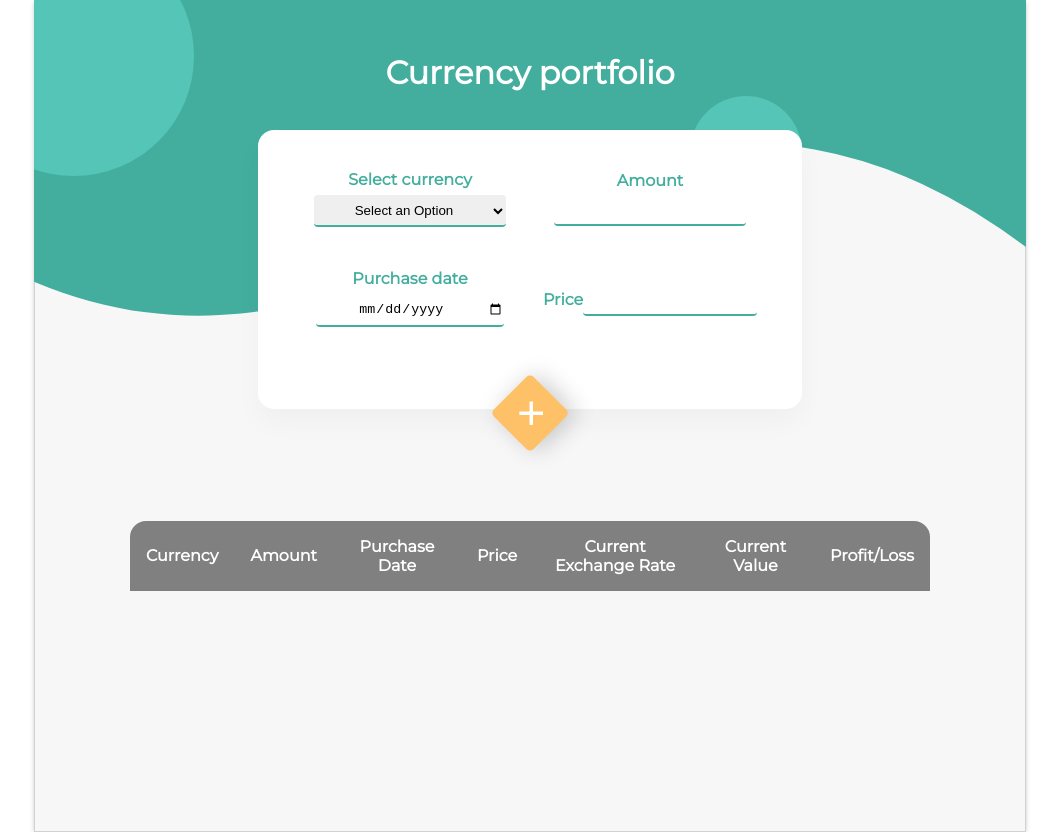
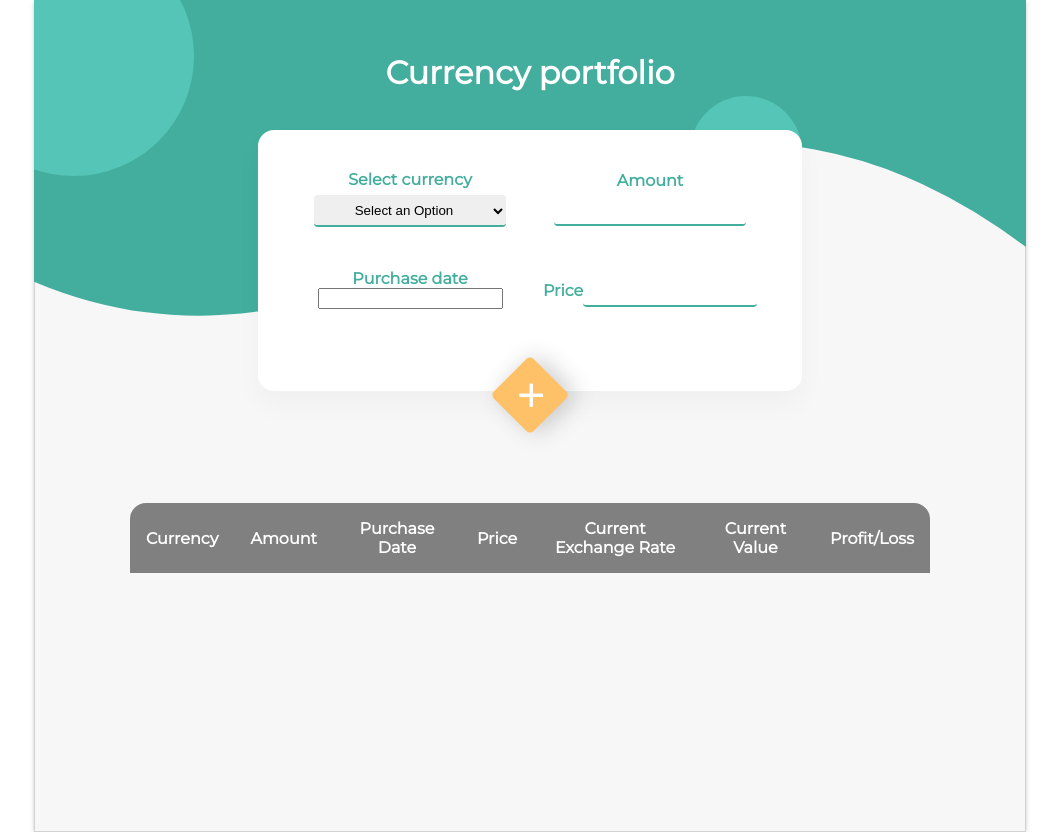
Before and after one commit to AgnieszkaSzostak/Currency-Portfolio-App, a React (Create React App) app: page / in a window 1280 px wide. Shown: the whole page, without its empty margins (110-1169 px from the left). Built offline with nearby package versions, Linux system fonts and the light colour scheme.

Commit message:
Add DatePicker

```diff
--- a/package.json
+++ b/package.json
@@ -13,6 +13,7 @@
     "path-browserify": "^1.0.1",
     "react": "^18.2.0",
     "react-chartjs-2": "^5.2.0",
+    "react-datepicker": "^4.11.0",
     "react-dom": "^18.2.0",
     "react-redux": "^8.0.5",
     "react-scripts": "5.0.1",
--- a/src/components/Form/Field.js
+++ b/src/components/Form/Field.js
@@ -1,15 +1,36 @@
-import React from "react";
+import React, { useState, useEffect} from "react";
+import DatePicker from "react-datepicker";
+import "react-datepicker/dist/react-datepicker.css";
 
 const Field = (props) => {
     const {label, tag, type, name, onChange, value, min, error} = props;
+
+    const [date, setDate] = useState(new Date());
+
+    const handleDateChange = (event) => {
+        setDate(event);
+    };
+    useEffect(() => {
+        if(date.getDate() !== new Date().getDate()){
+            const event = {
+              target: {
+                name: "purchaseDate",
+                value: date.toISOString().substr(0, 10)
+              }
+            };
+          onChange(event)
+        }
+      },[date])
+
+
     return(
         <div className="form__container">
             <label className="form__label" htmlFor={name}>{label}
             {tag === 'select'
-            ? <select className="form__select" id={name} name={name} value={value} onChange={onChange}>
-                        {props.children}
-                    </select>
-            : <input className="form__input" id={name} name={name} type={type} value={value} min={min} onChange={onChange}></input>
+            ? <select className="form__select" id={name} name={name} value={value} onChange={onChange}>{props.children}</select>
+            : type === 'date'
+                ? <DatePicker name={name} onChange={handleDateChange} selected={date} value={value} minDate={ new Date(parseInt(min.split("-")[0]), parseInt(min.split("-")[1]) - 1, parseInt(min.split("-")[2]))} maxDate={new Date()}/>
+                : <input className="form__input" id={name} name={name} type={type} value={value} onChange={onChange}></input>
             }
             </label>
             <p className="form__error">{error}</p>
--- a/src/components/Form/Form.js
+++ b/src/components/Form/Form.js
@@ -50,6 +50,7 @@ const Form = () => {
 
     const handleChange = event => {
         const {name, value} = event.target
+        console.log(event);
         setForm({...form, [name]: value});
         setErrors({...errors, [name]: ''})
     }
--- a/src/config.js
+++ b/src/config.js
@@ -1 +1 @@
-export const apiKey = "1BzCxrsKHKPuaUMLZ4Ucfnu13M28mFop"
+export const apiKey = "gtFhir6jg9cAwW68hxPVUfuNMFZ47Atz"
--- a/src/helpers/validator.js
+++ b/src/helpers/validator.js
@@ -6,7 +6,6 @@ export const validateForm = (form) => {
         const {name, required, pattern = null, error} = field;
         const value = form[name];
         if(required) {
-            console.log(value);
             if(value.length === 0){
                 errors = {...errors, [name]: 'Empty field'}
 
```
Also changed, not shown: 1 other file (tests, documents, lock files or other folders).
